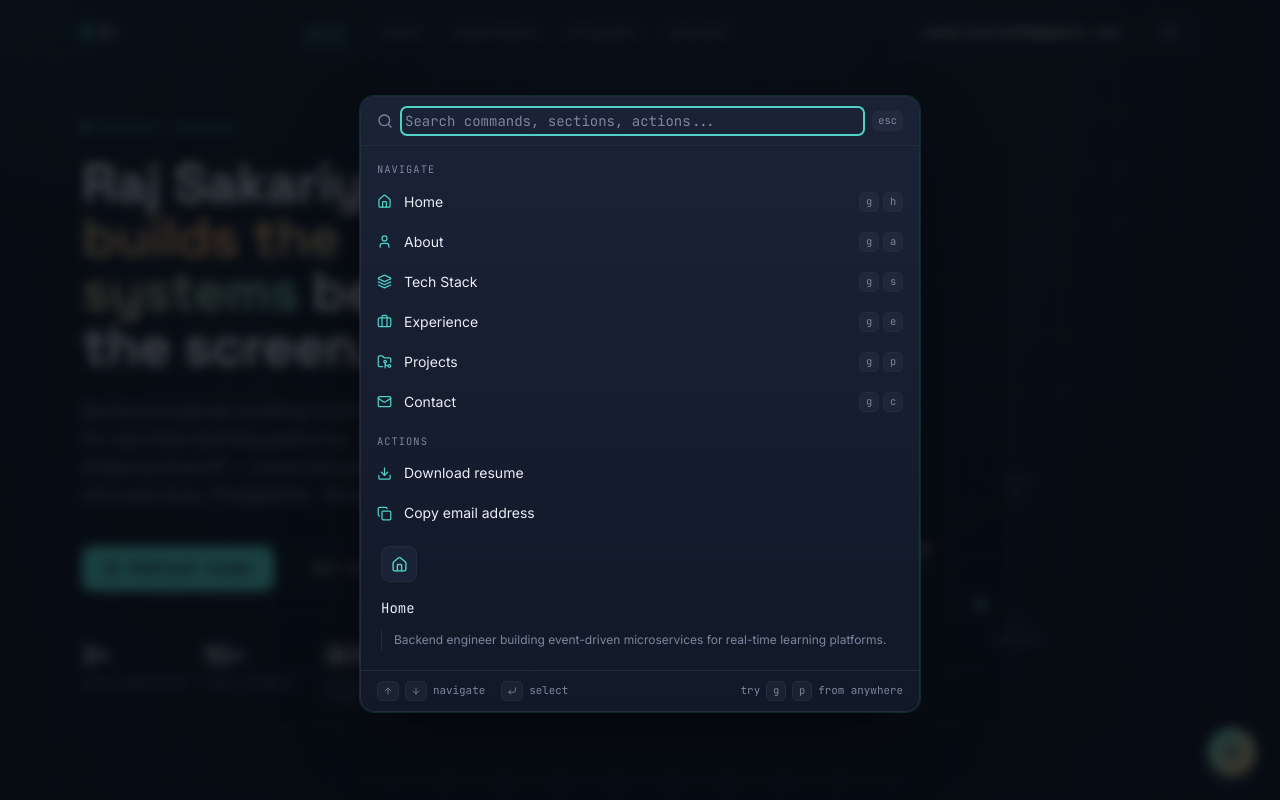
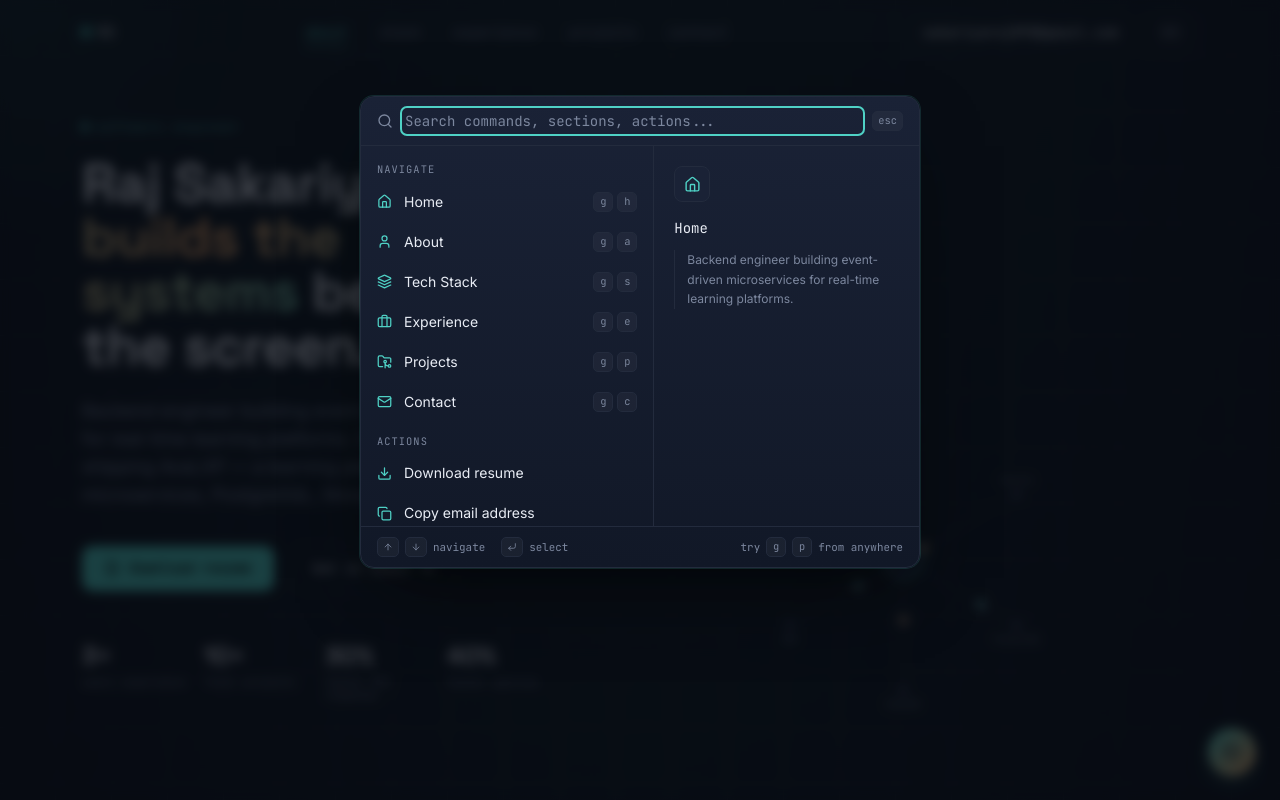
Before and after one commit to raj-se/portfolio, a Next.js app: page / in a window 1280 px wide. Both pictures are taken after a click on the button "⌘K". Shown: the top 800 px of the page. Built offline with nearby package versions, Linux system fonts and the light colour scheme.

Commit message:
Update globals.css

```diff
--- a/app/globals.css
+++ b/app/globals.css
@@ -1299,3 +1299,29 @@ html.custom-cursor-active textarea {
     transition: none !important;
   }
 }
+
+/* ---------- Command palette: split-pane upgrade ---------- */
+.cmdk-split {
+  display: grid;
+  grid-template-columns: 1fr;
+}
+@media (min-width: 768px) {
+  .cmdk-split {
+    grid-template-columns: 1.1fr 1fr;
+  }
+  .cmdk-preview {
+    border-left: 1px solid var(--border-soft);
+  }
+}
+
+.shortcut-hint {
+  animation: shortcut-hint-in 200ms cubic-bezier(0.16, 1, 0.3, 1) both;
+}
+@keyframes shortcut-hint-in {
+  from { opacity: 0; transform: translate(-50%, -8px); }
+  to { opacity: 1; transform: translate(-50%, 0); }
+}
+
+@media (prefers-reduced-motion: reduce) {
+  .shortcut-hint { animation: none; }
+}
```
